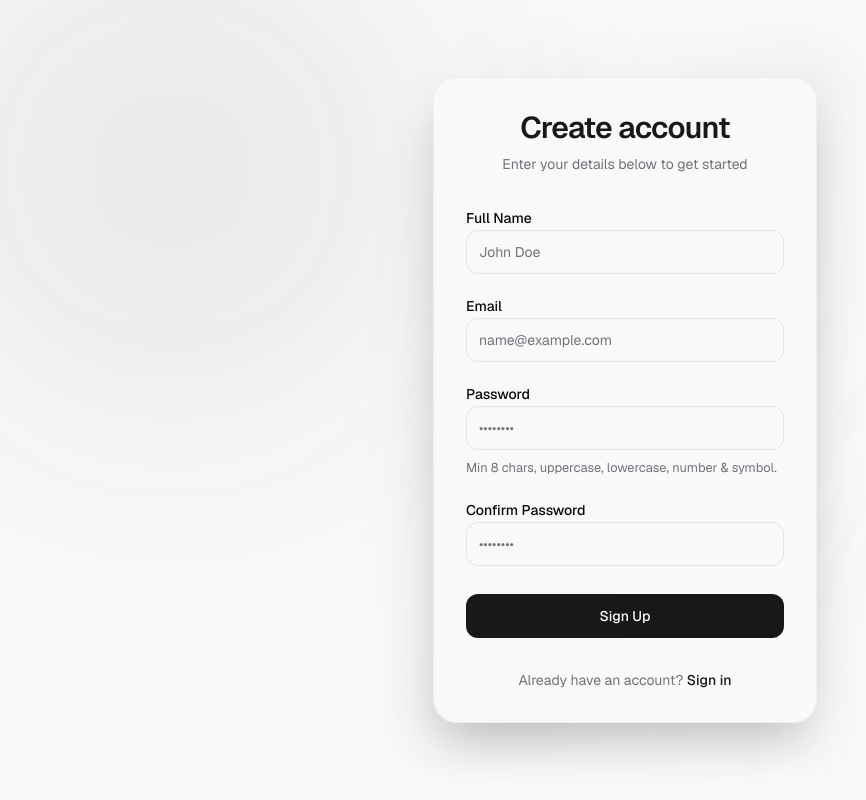
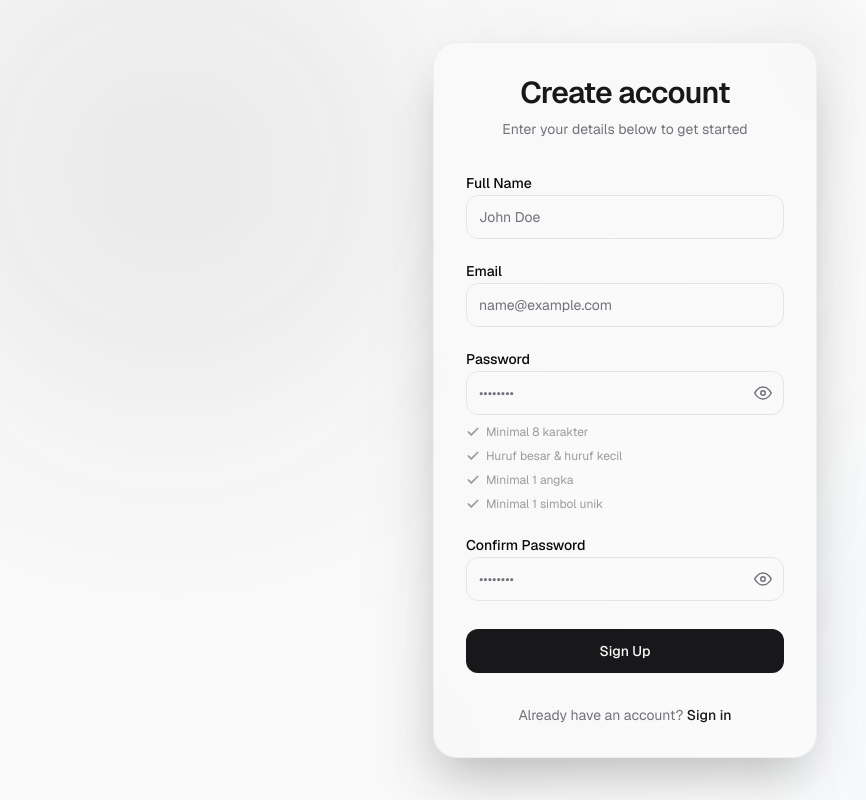
Before and after one commit to ahmed17/core-rbac-boilerplate, a Next.js app: page /register in a window 1280 px wide. Shown: the whole page, without its empty margins (15-881 px from the left). Built offline with nearby package versions, Linux system fonts and the light colour scheme.

Commit message:
feat(ui): update landing page, add password visibility toggle and real-time validation, update changelog

```diff
--- a/app/(auth)/register/page.tsx
+++ b/app/(auth)/register/page.tsx
@@ -13,8 +13,21 @@ export default function RegisterPage() {
   const [password, setPassword] = useState("");
   const [confirmPassword, setConfirmPassword] = useState("");
 
+  const [showPassword, setShowPassword] = useState(false);
+  const [showConfirmPassword, setShowConfirmPassword] = useState(false);
+
   const [error, setError] = useState("");
   const [isLoading, setIsLoading] = useState(false);
+
+  // Real-time password validation logic
+  const isLengthValid = password.length >= 8;
+  const hasLowercase = /[a-z]/.test(password);
+  const hasUppercase = /[A-Z]/.test(password);
+  const hasNumber = /[0-9]/.test(password);
+  const hasSymbol = /[^a-zA-Z0-9]/.test(password);
+
+  const isPasswordValid = password.length > 0 && isLengthValid && hasLowercase && hasUppercase && hasNumber && hasSymbol;
+  const isConfirmValid = confirmPassword.length > 0 && password === confirmPassword;
 
   const handleSubmit = async (e: React.FormEvent) => {
     e.preventDefault();
@@ -115,35 +128,84 @@ export default function RegisterPage() {
           <label className="text-sm font-medium leading-none" htmlFor="password">
             Password
           </label>
+          <div className="relative">
             <input
               id="password"
-            type="password"
+              type={showPassword ? "text" : "password"}
               placeholder="••••••••"
-            className="input-field"
+              className="input-field pr-10"
               value={password}
               onChange={(e) => setPassword(e.target.value)}
               required
               disabled={isLoading}
             />
-          <p className="text-[0.8rem] text-muted-foreground">
-            Min 8 chars, uppercase, lowercase, number & symbol.
+            <button
+              type="button"
+              onClick={() => setShowPassword(!showPassword)}
+              className="absolute right-3 top-1/2 -translate-y-1/2 text-muted-foreground hover:text-foreground transition-colors"
+              disabled={isLoading}
+            >
+              {showPassword ? (
+                <svg xmlns="http://www.w3.org/2000/svg" width="18" height="18" viewBox="0 0 24 24" fill="none" stroke="currentColor" strokeWidth="2" strokeLinecap="round" strokeLinejoin="round"><path d="M17.94 17.94A10.07 10.07 0 0 1 12 20c-7 0-11-8-11-8a18.45 18.45 0 0 1 5.06-5.94M9.9 4.24A9.12 9.12 0 0 1 12 4c7 0 11 8 11 8a18.5 18.5 0 0 1-2.16 3.19m-6.72-1.07a3 3 0 1 1-4.24-4.24"></path><line x1="1" y1="1" x2="23" y2="23"></line></svg>
+              ) : (
+                <svg xmlns="http://www.w3.org/2000/svg" width="18" height="18" viewBox="0 0 24 24" fill="none" stroke="currentColor" strokeWidth="2" strokeLinecap="round" strokeLinejoin="round"><path d="M1 12s4-8 11-8 11 8 11 8-4 8-11 8-11-8-11-8z"></path><circle cx="12" cy="12" r="3"></circle></svg>
+              )}
+            </button>
+          </div>
+          <div className="flex flex-col gap-1.5 mt-2">
+            <p className={`text-[0.75rem] flex items-center gap-1.5 transition-colors ${isLengthValid ? 'text-green-600 dark:text-green-500' : 'text-muted-foreground/70'}`}>
+              <svg xmlns="http://www.w3.org/2000/svg" width="14" height="14" viewBox="0 0 24 24" fill="none" stroke="currentColor" strokeWidth="3" strokeLinecap="round" strokeLinejoin="round"><polyline points="20 6 9 17 4 12"></polyline></svg>
+              Minimal 8 karakter
             </p>
+            <p className={`text-[0.75rem] flex items-center gap-1.5 transition-colors ${hasUppercase && hasLowercase ? 'text-green-600 dark:text-green-500' : 'text-muted-foreground/70'}`}>
+              <svg xmlns="http://www.w3.org/2000/svg" width="14" height="14" viewBox="0 0 24 24" fill="none" stroke="currentColor" strokeWidth="3" strokeLinecap="round" strokeLinejoin="round"><polyline points="20 6 9 17 4 12"></polyline></svg>
+              Huruf besar & huruf kecil
+            </p>
+            <p className={`text-[0.75rem] flex items-center gap-1.5 transition-colors ${hasNumber ? 'text-green-600 dark:text-green-500' : 'text-muted-foreground/70'}`}>
+              <svg xmlns="http://www.w3.org/2000/svg" width="14" height="14" viewBox="0 0 24 24" fill="none" stroke="currentColor" strokeWidth="3" strokeLinecap="round" strokeLinejoin="round"><polyline points="20 6 9 17 4 12"></polyline></svg>
+              Minimal 1 angka
+            </p>
+            <p className={`text-[0.75rem] flex items-center gap-1.5 transition-colors ${hasSymbol ? 'text-green-600 dark:text-green-500' : 'text-muted-foreground/70'}`}>
+              <svg xmlns="http://www.w3.org/2000/svg" width="14" height="14" viewBox="0 0 24 24" fill="none" stroke="currentColor" strokeWidth="3" strokeLinecap="round" strokeLinejoin="round"><polyline points="20 6 9 17 4 12"></polyline></svg>
+              Minimal 1 simbol unik
+            </p>
+          </div>
         </div>
 
         <div className="space-y-2">
           <label className="text-sm font-medium leading-none" htmlFor="confirmPassword">
             Confirm Password
           </label>
+          <div className="relative">
             <input
               id="confirmPassword"
-            type="password"
+              type={showConfirmPassword ? "text" : "password"}
               placeholder="••••••••"
-            className="input-field"
+              className="input-field pr-10"
               value={confirmPassword}
               onChange={(e) => setConfirmPassword(e.target.value)}
               required
               disabled={isLoading}
             />
+            <button
+              type="button"
+              onClick={() => setShowConfirmPassword(!showConfirmPassword)}
+              className="absolute right-3 top-1/2 -translate-y-1/2 text-muted-foreground hover:text-foreground transition-colors"
+              disabled={isLoading}
+            >
+              {showConfirmPassword ? (
+                <svg xmlns="http://www.w3.org/2000/svg" width="18" height="18" viewBox="0 0 24 24" fill="none" stroke="currentColor" strokeWidth="2" strokeLinecap="round" strokeLinejoin="round"><path d="M17.94 17.94A10.07 10.07 0 0 1 12 20c-7 0-11-8-11-8a18.45 18.45 0 0 1 5.06-5.94M9.9 4.24A9.12 9.12 0 0 1 12 4c7 0 11 8 11 8a18.5 18.5 0 0 1-2.16 3.19m-6.72-1.07a3 3 0 1 1-4.24-4.24"></path><line x1="1" y1="1" x2="23" y2="23"></line></svg>
+              ) : (
+                <svg xmlns="http://www.w3.org/2000/svg" width="18" height="18" viewBox="0 0 24 24" fill="none" stroke="currentColor" strokeWidth="2" strokeLinecap="round" strokeLinejoin="round"><path d="M1 12s4-8 11-8 11 8 11 8-4 8-11 8-11-8-11-8z"></path><circle cx="12" cy="12" r="3"></circle></svg>
+              )}
+            </button>
+          </div>
+          {isConfirmValid && (
+             <p className="text-[0.8rem] text-green-600 dark:text-green-500 font-medium flex items-center gap-1.5 animate-fade-in mt-1.5">
+               <svg xmlns="http://www.w3.org/2000/svg" width="14" height="14" viewBox="0 0 24 24" fill="none" stroke="currentColor" strokeWidth="2.5" strokeLinecap="round" strokeLinejoin="round"><polyline points="20 6 9 17 4 12"></polyline></svg>
+               Passwords match
+             </p>
+          )}
         </div>
 
         <button
--- a/app/page.tsx
+++ b/app/page.tsx
@@ -1,69 +1,38 @@
-import Image from "next/image";
+import Link from "next/link";
 
 export default function Home() {
   return (
-    <div className="flex flex-col flex-1 items-center justify-center bg-zinc-50 font-sans dark:bg-black">
-      <main className="flex flex-1 w-full max-w-3xl flex-col items-center justify-between py-32 px-16 bg-white dark:bg-black sm:items-start">
-        <Image
-          className="dark:invert h-5 w-[100px]"
-          src="/next.svg"
-          alt="Next.js logo"
-          width={100}
-          height={20}
-          priority
-        />
-        <div className="flex flex-col items-center gap-6 text-center sm:items-start sm:text-left">
-          <h1 className="max-w-xs text-3xl font-semibold leading-10 tracking-tight text-black dark:text-zinc-50">
-            To get started, edit the{" "}
-            <code className="rounded bg-black/[.06] px-1.5 py-0.5 font-mono text-[0.9em] dark:bg-white/[.08]">
-              page.tsx
-            </code>{" "}
-            file.
-          </h1>
-          <p className="max-w-md text-lg leading-8 text-zinc-600 dark:text-zinc-400">
-            Looking for a starting point or more instructions? Head over to{" "}
-            <a
-              href="https://vercel.com/templates?framework=next.js&utm_source=create-next-app&utm_medium=appdir-template-tw&utm_campaign=create-next-app"
-              className="font-medium text-zinc-950 dark:text-zinc-50"
-            >
-              Templates
-            </a>{" "}
-            or the{" "}
-            <a
-              href="https://nextjs.org/learn?utm_source=create-next-app&utm_medium=appdir-template-tw&utm_campaign=create-next-app"
-              className="font-medium text-zinc-950 dark:text-zinc-50"
-            >
-              Learning
-            </a>{" "}
-            center.
-          </p>
+    <main className="min-h-screen flex flex-col items-center justify-center relative overflow-hidden bg-background">
+      {/* Background Ornaments */}
+      <div className="absolute top-[-10%] left-[-5%] w-[500px] h-[500px] rounded-full bg-primary/10 blur-[120px] animate-pulse-slow mix-blend-multiply dark:mix-blend-screen" />
+      <div
+        className="absolute bottom-[-10%] right-[-5%] w-[400px] h-[400px] rounded-full bg-blue-500/10 blur-[100px] animate-pulse-slow mix-blend-multiply dark:mix-blend-screen"
+        style={{ animationDelay: "2s" }}
+      />
+
+      <div className="z-10 flex flex-col items-center text-center max-w-3xl px-6 animate-slide-up">
+        <div className="inline-flex items-center rounded-full border border-border px-3 py-1 text-sm font-medium mb-8 bg-background/50 backdrop-blur-md">
+          <span className="flex h-2 w-2 rounded-full bg-primary animate-pulse mr-2"></span>
+          Next.js 16 RBAC Boilerplate
         </div>
-        <div className="flex flex-col gap-4 text-base font-medium sm:flex-row">
-          <a
-            className="flex h-12 w-full items-center justify-center gap-2 rounded-full bg-foreground px-5 text-background transition-colors hover:bg-[#383838] dark:hover:bg-[#ccc] md:w-[158px]"
-            href="https://vercel.com/new?utm_source=create-next-app&utm_medium=appdir-template-tw&utm_campaign=create-next-app"
-            target="_blank"
-            rel="noopener noreferrer"
-          >
-            <Image
-              className="dark:invert h-[14px] w-4"
-              src="/vercel.svg"
-              alt="Vercel logomark"
-              width={16}
-              height={14}
-            />
-            Deploy Now
-          </a>
-          <a
-            className="flex h-12 w-full items-center justify-center rounded-full border border-solid border-black/[.08] px-5 transition-colors hover:border-transparent hover:bg-black/[.04] dark:border-white/[.145] dark:hover:bg-[#1a1a1a] md:w-[158px]"
-            href="https://nextjs.org/docs?utm_source=create-next-app&utm_medium=appdir-template-tw&utm_campaign=create-next-app"
-            target="_blank"
-            rel="noopener noreferrer"
-          >
-            Documentation
-          </a>
+
+        <h1 className="text-5xl md:text-7xl font-bold tracking-tight mb-6 text-foreground">
+          Secure Role-Based Access
+        </h1>
+
+        <p className="text-lg md:text-xl text-muted-foreground mb-10 max-w-2xl leading-relaxed">
+          A premium, production-ready starting point. Featuring NextAuth v4, Prisma ORM, PostgreSQL, and a stunning glassmorphism design system powered by Tailwind CSS v4.
+        </p>
+
+        <div className="flex flex-col sm:flex-row gap-4 w-full sm:w-auto">
+          <Link href="/dashboard" className="btn-primary text-base h-12 px-10 rounded-2xl">
+            Go to Dashboard
+          </Link>
+          <Link href="/login" className="inline-flex items-center justify-center rounded-2xl text-base font-medium transition-colors border border-border bg-background hover:bg-muted text-foreground h-12 px-10">
+            Sign In
+          </Link>
         </div>
-      </main>
-    </div>
+      </div>
+    </main>
   );
 }
```
Also changed, not shown: 1 other file (tests, documents, lock files or other folders). Lines whose indentation alone changed are shown as unchanged.
